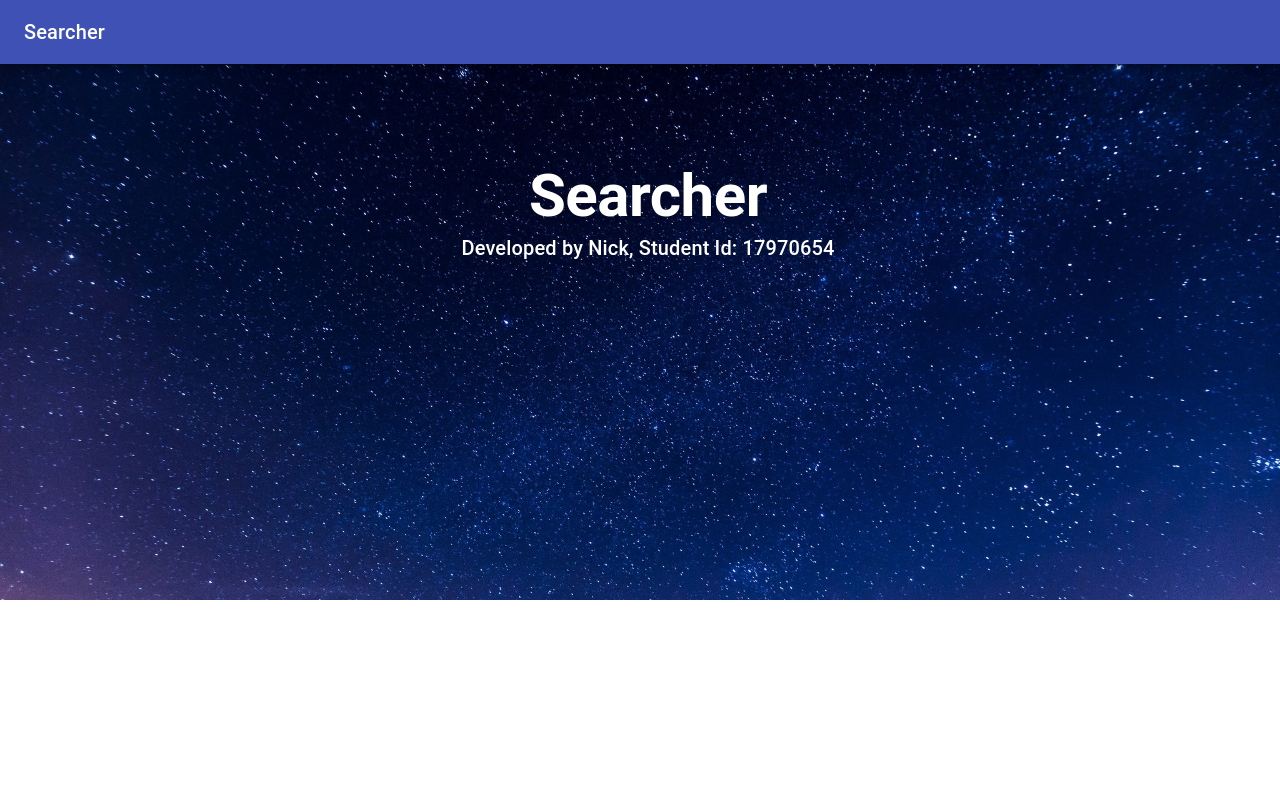
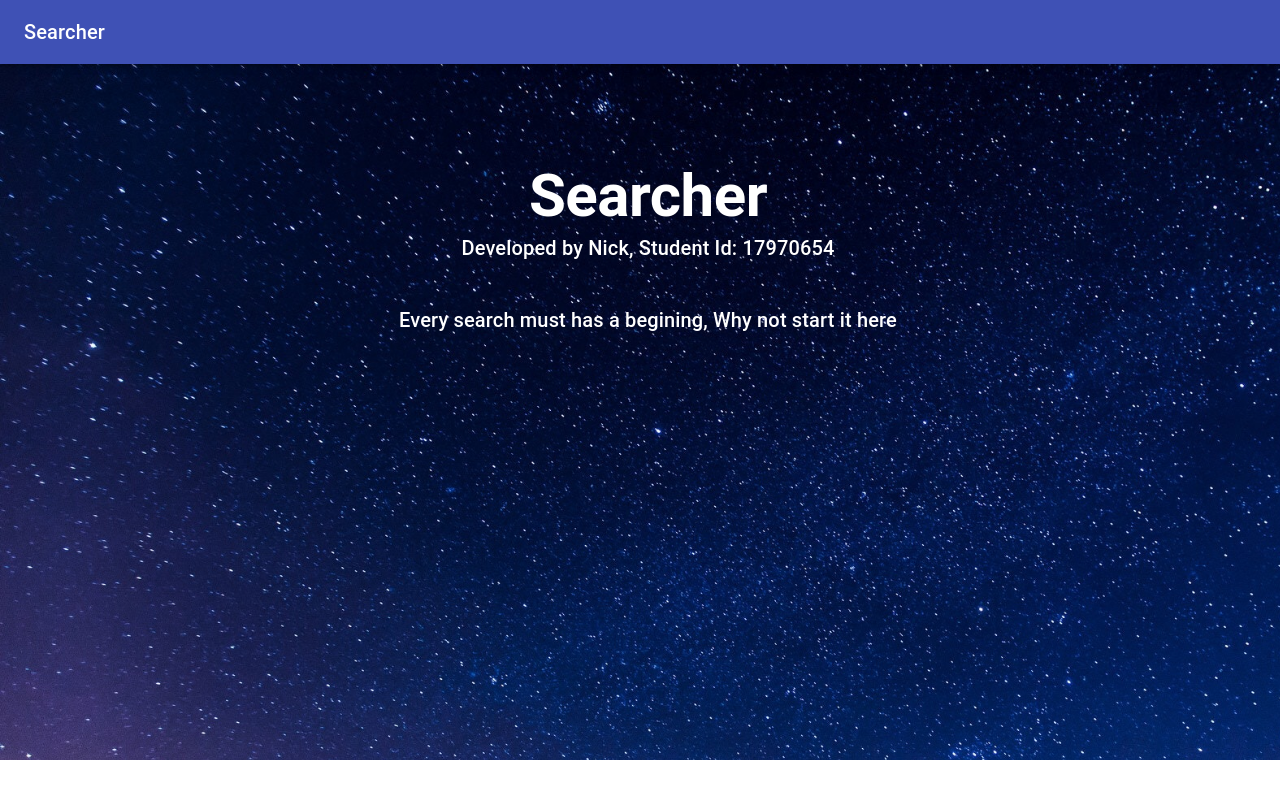
Before and after one commit to pizza-burger/akl-ense-701, a React app: page / in a window 1280 px wide. Built offline with nearby package versions, Linux system fonts and the light colour scheme.

Commit message:
make img a bit larger, added some text for seaching

```diff
--- a/src/Components/HeadingBanner/HeadingBanner.jsx
+++ b/src/Components/HeadingBanner/HeadingBanner.jsx
@@ -6,6 +6,7 @@ const HeadingBanner = (props) => {
     const [bgIn, setBgIn] = useState(false);
     const [headingIn, setHeadingin] = useState(false);
     const [lowerTextIn, setLowerTextIn] = useState(false);
+    const [searchTextIn, setSearchTextIn] = useState(false);
 
     const [useInit, setUseInit] = useState(true);
     //use effect chain to let element come in one by one
@@ -23,6 +24,10 @@ const HeadingBanner = (props) => {
             setTimeout(() => {
                 setLowerTextIn(true)
             }, 1000);
+
+            setTimeout(() => {
+                setSearchTextIn(true)
+            }, 1200);
             setUseInit(false);
         }
     })
@@ -38,9 +43,9 @@ const HeadingBanner = (props) => {
         {/* negative zIndex makes it go to the back */}
         <Grid style={{ zIndex: "-99", overflow: "hidden", position: "absolute", left: "0", top: "-5vh" }} container spacing={0}>
             <Grow in={bgIn}>
-                <Grid item xs={12} style={{ padding: "0px", maxHeight: "80vh", overflow: "hidden" }}>
+                <Grid item xs={12} style={{ padding: "0px", maxHeight: "100vh", overflow: "hidden" }}>
                     {/* using heading image  */}
-                    <img style={{ maxWidth: "100%", minHeight: "80vh", bottom: "0" }} src={headingBg} />
+                    <img style={{ maxWidth: "130%", minHeight: "100vh", bottom: "0" }} src={headingBg} />
                 </Grid>
             </Grow>
 
@@ -63,6 +68,12 @@ const HeadingBanner = (props) => {
                         <Typography variant="h6" style={{ color: "#FFF" }}>Developed by Nick, Student Id: 17970654</Typography>
                     </Grow>
 
+
+
+                    <Grow in={searchTextIn}>
+                        <Typography variant="h6" style={{ color: "#FFF", marginTop: "5vh" }}>Every search must has a begining, Why not start it here</Typography>
+                    </Grow>
+
                 </Grid>
             </Grid>
         </Grow>
```
